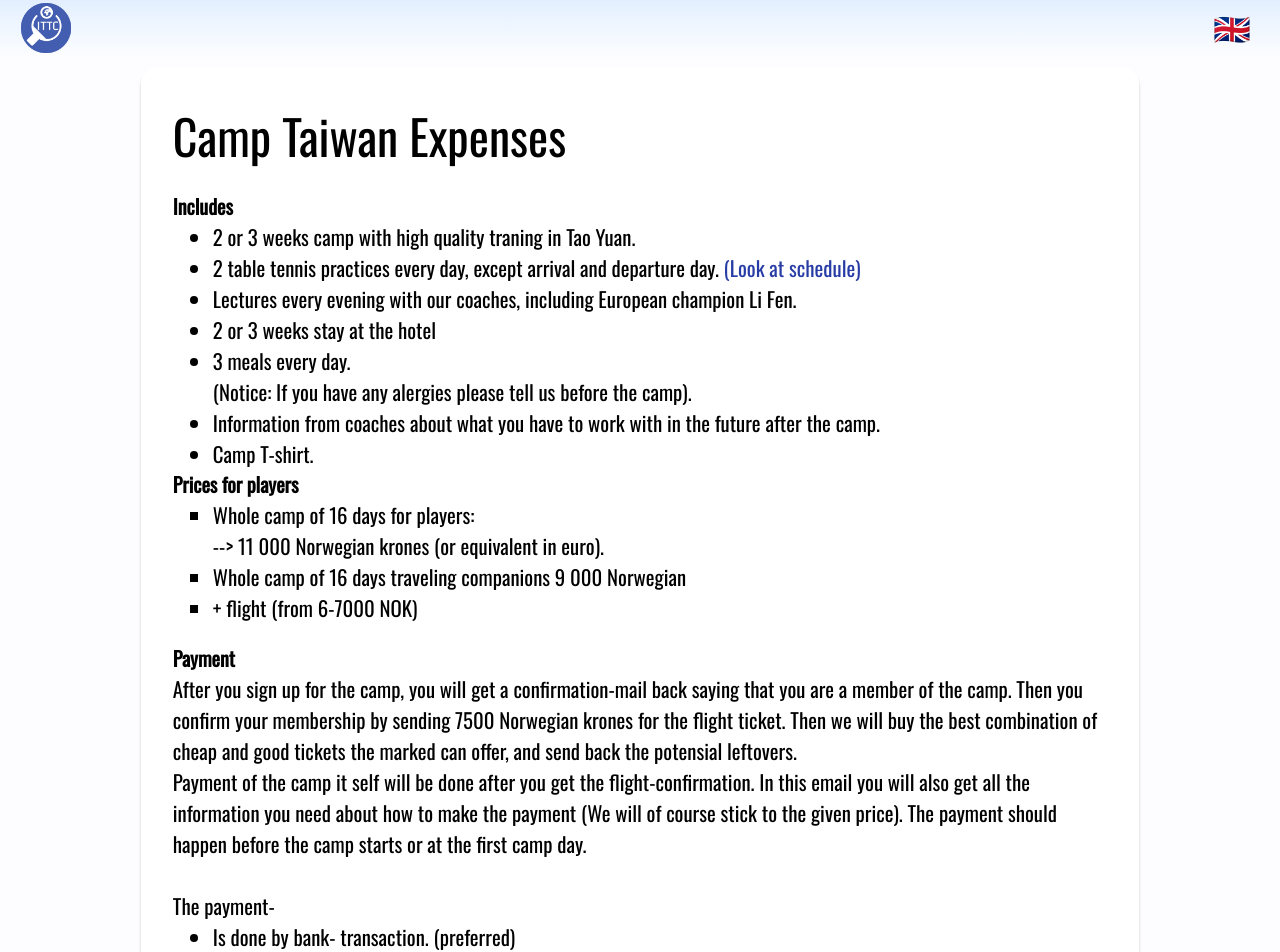
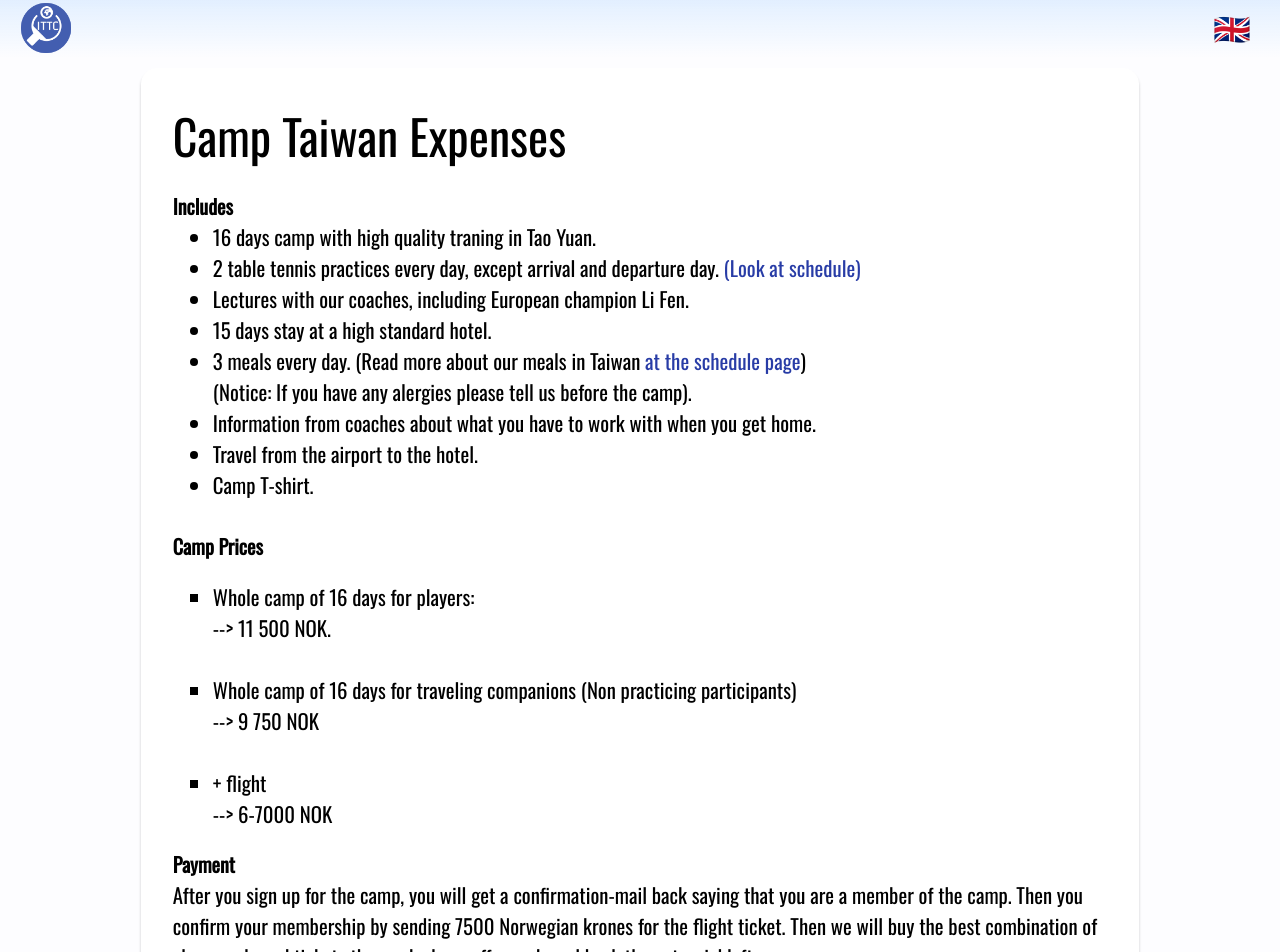
Before and after one commit to mikkelgud/InternationalTableTennisCamp, a React (Create React App) app: page /stay/Taiwan/prices in a window 1280 px wide. Shown: the top 952 px of the page. Built offline with nearby package versions, Linux system fonts and the light colour scheme.

Commit message:
fixed Taiwan prices

```diff
--- a/src/components/camps/taiwanCamp/TaiwanPrices.js
+++ b/src/components/camps/taiwanCamp/TaiwanPrices.js
@@ -22,21 +22,26 @@ export default function Expences(props) {
       <StyledH3>Includes</StyledH3>
       <StyledText>
       <ul>
-    <li> 2 or 3 weeks camp with high quality traning in Tao Yuan.</li>
+    <li> 16 days camp with high quality traning in Tao Yuan.</li>
     <li> 2 table tennis practices every day, except arrival and departure day. <StyledATagLink onClick={() => { props.history.push("/stay/Norway/schedule"); }}>(Look at schedule)</StyledATagLink></li>
-    <li>Lectures every evening with our coaches, including European champion Li Fen.</li>
-    <li>2 or 3 weeks stay at the hotel</li>
-    <li>3 meals every day. <br/>(Notice: If you have any alergies please tell us before the camp).</li>
-    <li>Information from coaches about what you have to work with in the future after the camp.</li>
+    <li>Lectures with our coaches, including European champion Li Fen.</li>
+    <li>15 days stay at a high standard hotel.</li>
+    <li>3 meals every day. (Read more about our meals in Taiwan <StyledATagLink onClick={() => { props.history.push("/stay/Norway/schedule"); }}>at the schedule page</StyledATagLink>) <br/>(Notice: If you have any alergies please tell us before the camp). </li>
+    <li>Information from coaches about what you have to work with when you get home.</li>
+    <li>Travel from the airport to the hotel.</li>
     <li>Camp T-shirt.</li>
       </ul>
+      <br/>
       </StyledText>
-      <StyledH3>Prices for players</StyledH3>
+      <StyledH3>Camp Prices</StyledH3>
+         <br/>
       <StyledText>
           <ul>
-          <StyledList>Whole camp of 16 days for players:<br/>--> 11 000 Norwegian krones (or equivalent in euro). </StyledList>
-          <StyledList>Whole camp of 16 days traveling companions 9 000 Norwegian </StyledList>
-          <StyledList>+ flight (from 6-7000 NOK)</StyledList>
+          <StyledList>Whole camp of 16 days for players:<br/>--> 11 500 NOK. </StyledList>
+         <br/>
+          <StyledList>Whole camp of 16 days for traveling companions (Non practicing participants) <br/> --> 9 750 NOK </StyledList>
+          <br/>
+          <StyledList>+ flight <br/> --> 6-7000 NOK</StyledList>
           </ul>
       </StyledText>
       <br/>
@@ -49,13 +54,12 @@ export default function Expences(props) {
           Payment of the camp it self will be done after you get the flight-confirmation.
           In this email you will also get all the information you need about how to make the payment
           (We will of course stick to the given price).
-          The payment should happen before the camp starts or at the first camp day.
-         <br/>
+          The payment should happen two weeks before the camp starts.
+          <br/>
          <br/>
          The payment-
           <ul>
-          <li>Is done by bank- transaction. (preferred)</li>
-          <li>Or show up with an envelope with cash. </li>
+          <li>Is done by bank- transaction.</li>
           </ul>
         <br/>
       </StyledText>
```
